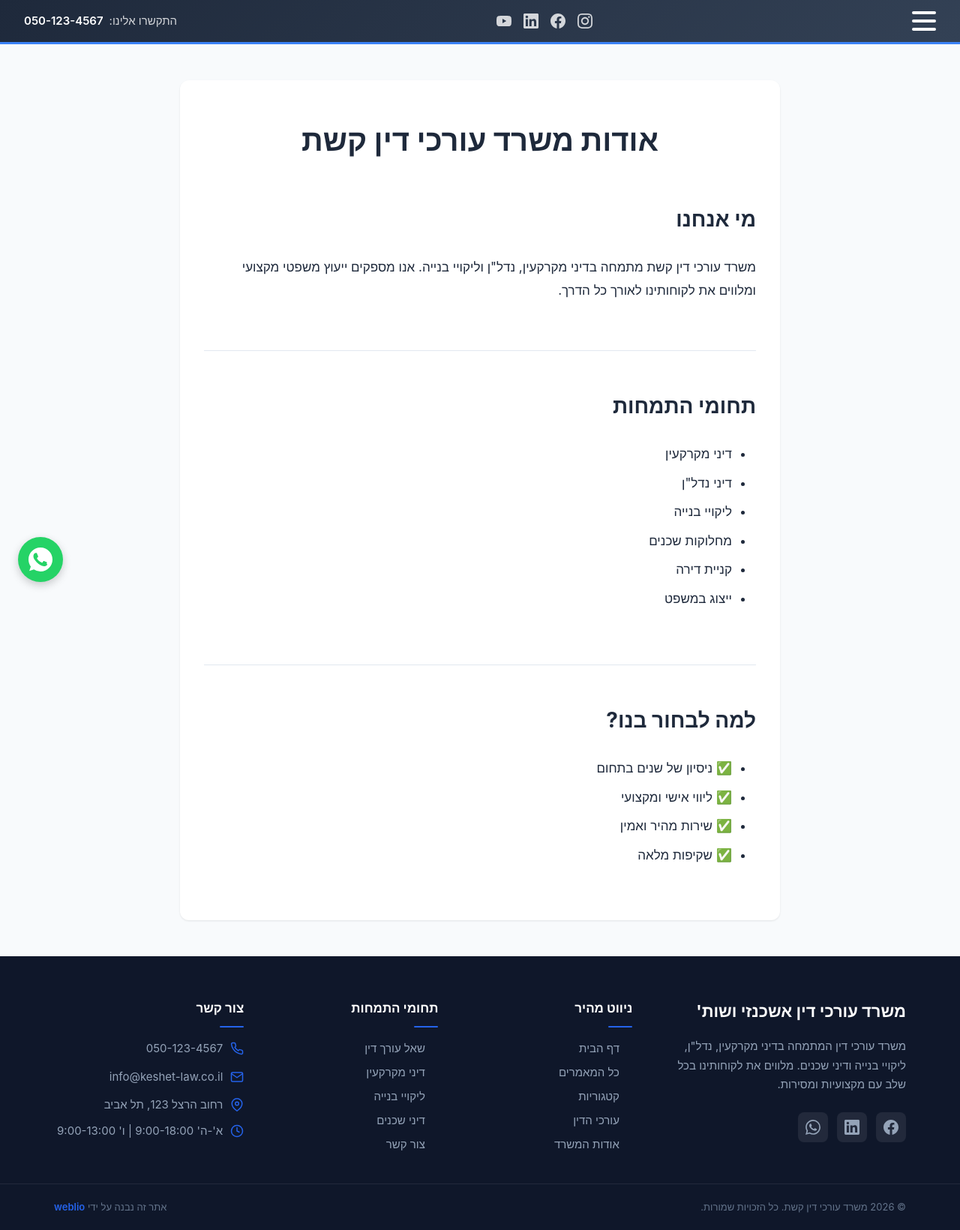
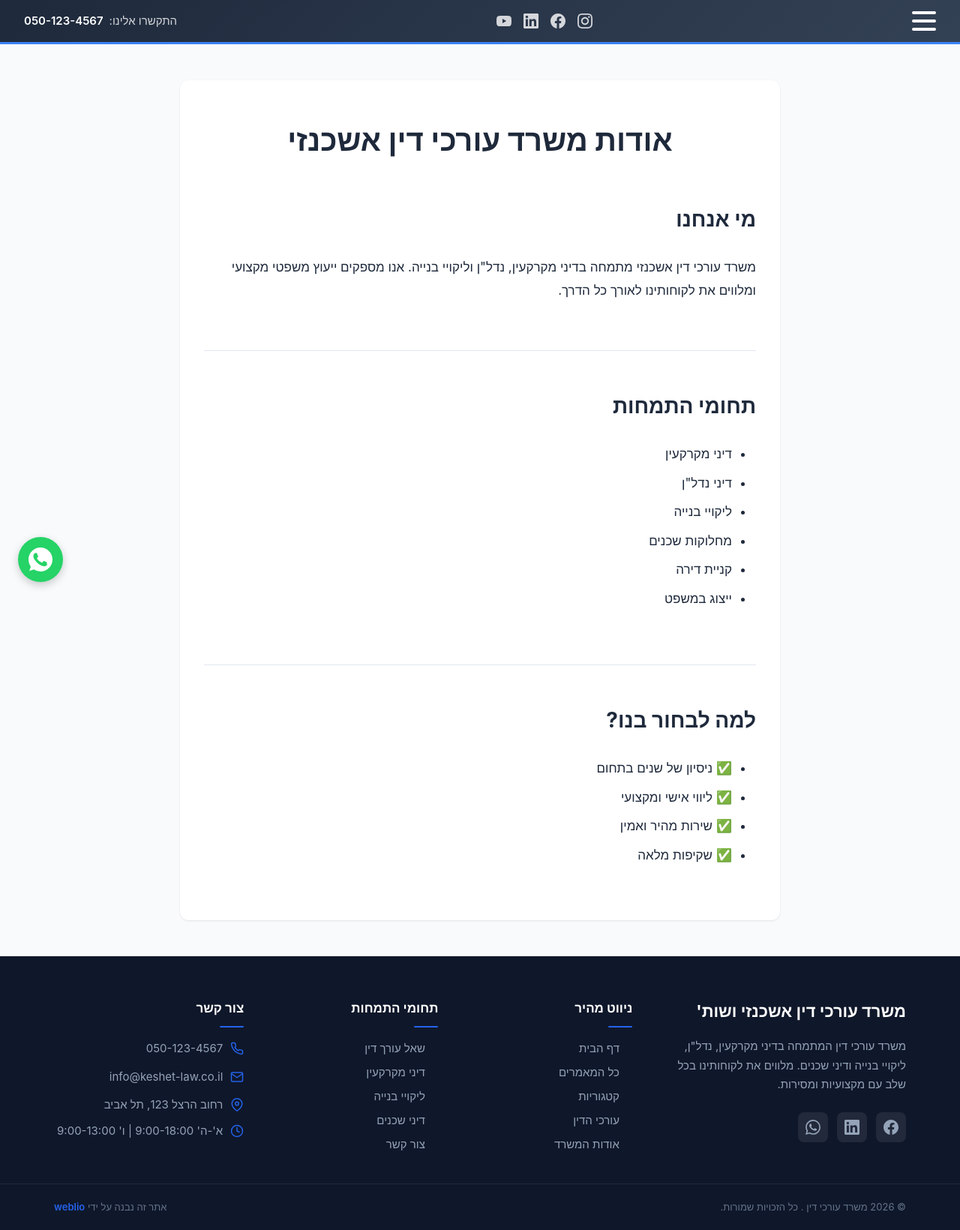
Before and after one commit to Omerf130/blog, a Next.js app: page /about in a window 1280 px wide. Shown: the whole page at 75% size. Built offline with nearby package versions, Linux system fonts and the light colour scheme; no server answers.

Commit message:
ui changees

```diff
--- a/app/(auth)/login/page.tsx
+++ b/app/(auth)/login/page.tsx
@@ -47,7 +47,7 @@ function LoginForm() {
     <div className={styles.container}>
       <div className={styles.card}>
         <h1 className={styles.title}>כניסה למערכת</h1>
-        <p className={styles.subtitle}>משרד עורכי דין קשת</p>
+        <p className={styles.subtitle}>משרד עורכי דין אשכנזי</p>
 
         {error && (
           <div className={styles.error}>
--- a/app/(public)/about/page.tsx
+++ b/app/(public)/about/page.tsx
@@ -3,13 +3,13 @@ import styles from './about.module.scss';
 export default function AboutPage() {
   return (
     <div className={styles.container}>
-      <h1 className={styles.title}>אודות משרד עורכי דין קשת</h1>
+      <h1 className={styles.title}>אודות משרד עורכי דין אשכנזי</h1>
 
       <div className={styles.content}>
         <section className={styles.section}>
           <h2>מי אנחנו</h2>
           <p>
-            משרד עורכי דין קשת מתמחה בדיני מקרקעין, נדל"ן וליקויי בנייה. אנו מספקים
+            משרד עורכי דין אשכנזי מתמחה בדיני מקרקעין, נדל"ן וליקויי בנייה. אנו מספקים
             ייעוץ משפטי מקצועי ומלווים את לקוחותינו לאורך כל הדרך.
           </p>
         </section>
--- a/app/layout.tsx
+++ b/app/layout.tsx
@@ -7,7 +7,7 @@ import { AuthProvider } from '@/contexts/AuthContext';
 import '@/styles/globals.scss';
 
 export const metadata: Metadata = {
-  title: 'משרד עורכי דין קשת - בלוג משפטי',
+  title: 'משרד עורכי דין אשכנזי - בלוג משפטי',
   description: 'בלוג משפטי המתמחה במקרקעין ודיני בניין',
 };
 
--- a/app/page.tsx
+++ b/app/page.tsx
@@ -127,7 +127,7 @@ export default async function HomePage({
           </div>
           <h1 className={styles.heroTitle}>הבלוג המשפטי למקרקעין ונדל"ן</h1>
           <p className={styles.heroSubtitle}>
-            טיפים חיוניים בנושאי נדל"ן, ליקויי בנייה ודיני מקרקעין מעורכי הדין במשרד קשת
+            טיפים חיוניים בנושאי נדל"ן, ליקויי בנייה ודיני מקרקעין מעורכי הדין במשרד
           </p>
         </div>
       </div>
--- a/components/Footer.tsx
+++ b/components/Footer.tsx
@@ -105,7 +105,7 @@ export default function Footer() {
       <div className={styles.footerBottom}>
         <div className={styles.bottomContent}>
           <p className={styles.copyright}>
-            &copy; {new Date().getFullYear()} משרד עורכי דין קשת. כל הזכויות שמורות.
+            &copy; {new Date().getFullYear()} משרד עורכי דין . כל הזכויות שמורות.
           </p>
           <p className={styles.credit}>
             אתר זה נבנה על ידי{' '}
```
